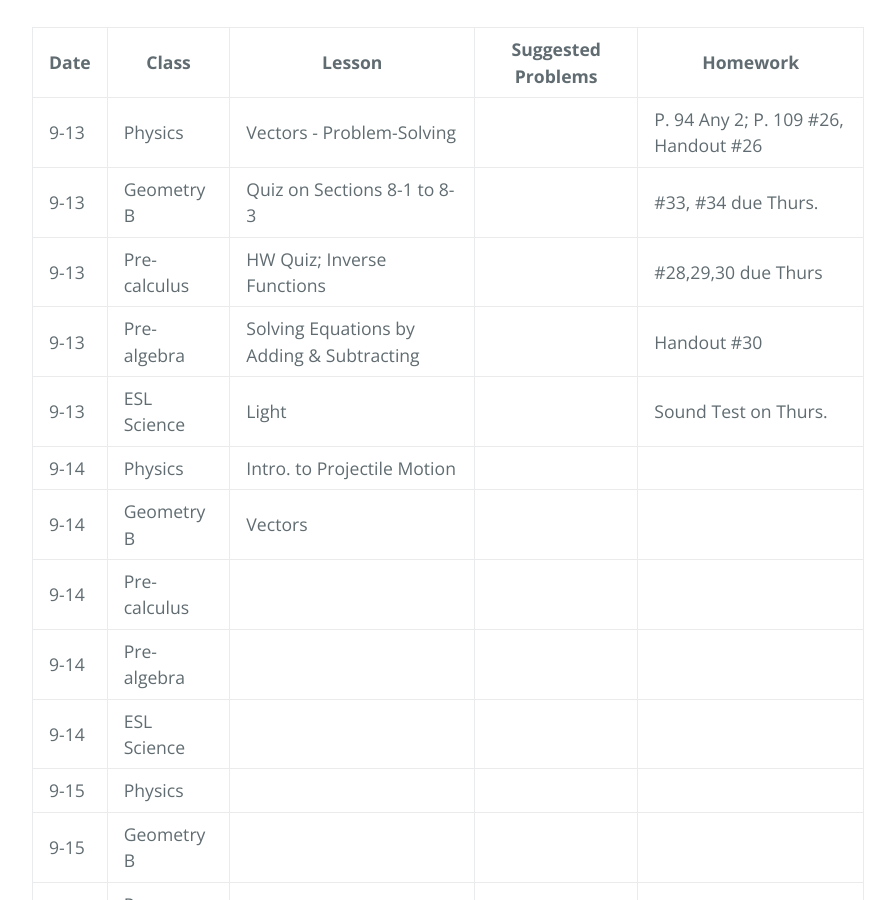
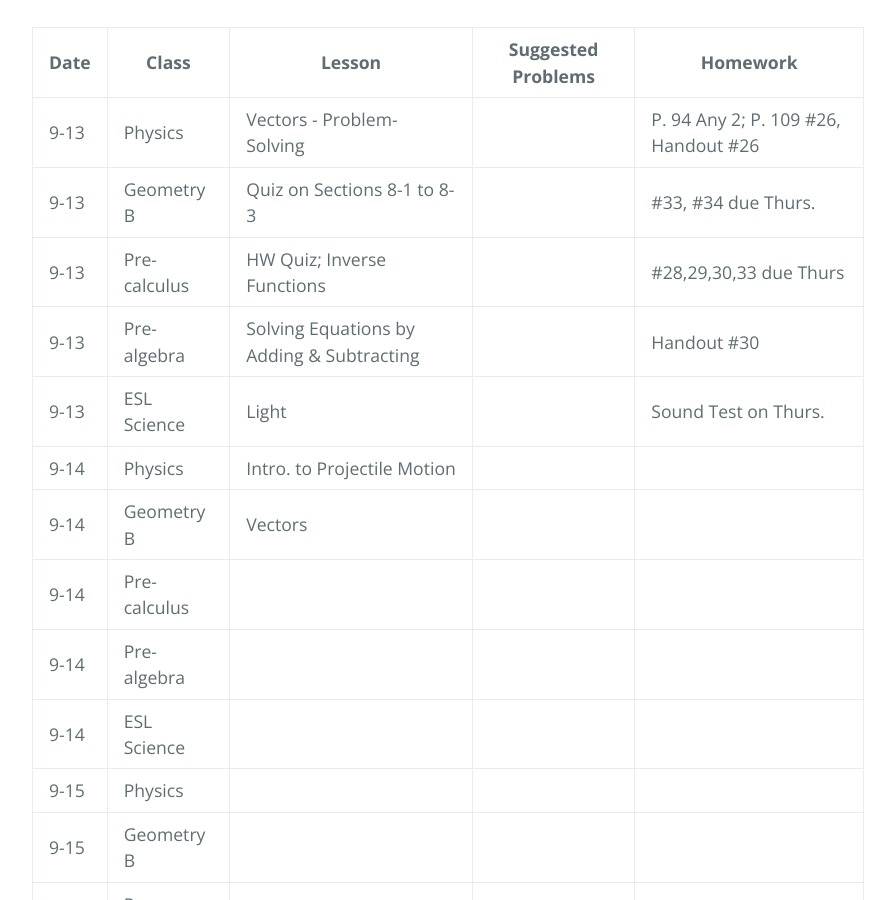
Before and after one commit to gpayoo/gpayoo, a Jekyll site: the page built from index.md, in a window 1280 px wide and 900 px high, scrolled down 541 px. Shown: the whole window, without its empty margins (192-1087 px from the left). Built offline with Jekyll 4.4.1, drawn with Linux system fonts in a browser that asks for light colours; our own code applies the rules of GitHub Pages for plain Markdown files.

Commit message:
Update index.md

```diff
--- a/index.md
+++ b/index.md
@@ -11,7 +11,7 @@ layout: default
 | ---- | ----- | ------ | -------- | ---
 | 9-13 | Physics | Vectors - Problem-Solving | | P. 94 Any 2; P. 109 #26, Handout #26
 | 9-13 | Geometry B | Quiz on Sections 8-1 to 8-3 | | #33, #34 due Thurs. |
-| 9-13 | Pre-calculus | HW Quiz; Inverse Functions  | |  #28,29,30 due Thurs
+| 9-13 | Pre-calculus | HW Quiz; Inverse Functions  | |  #28,29,30,33 due Thurs
 | 9-13 | Pre-algebra | Solving Equations by Adding & Subtracting | | Handout #30
 | 9-13 | ESL Science | Light |  | Sound Test on Thurs.
 | 9-14 | Physics | Intro. to Projectile Motion | |
```
